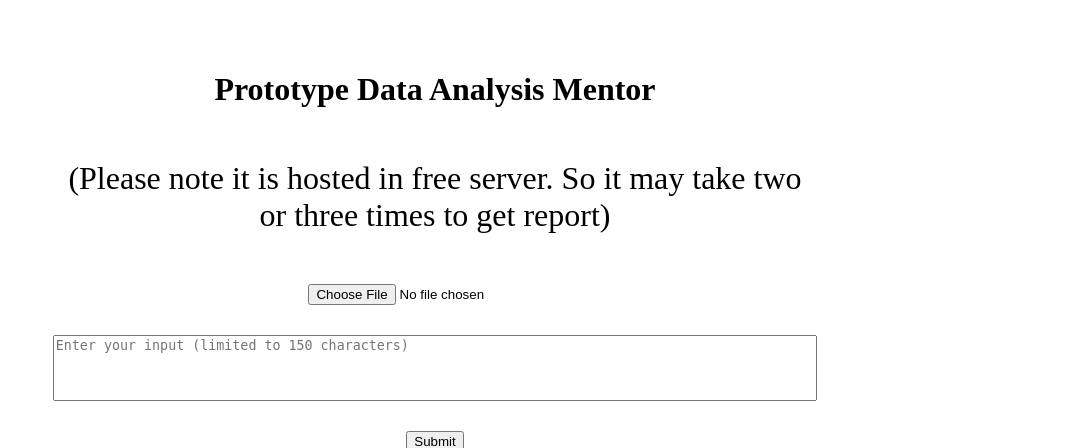
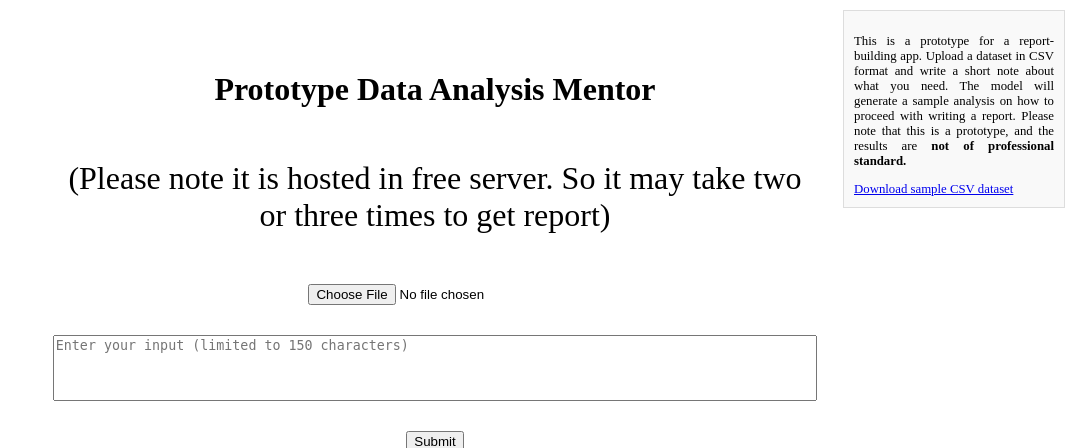
Before and after one commit to kanchang12/thirdattempt, a Flask app: page / in a window 1280 px wide. Shown: the top 448 px of the page, without its empty margins (205-1280 px from the left). Run offline with Flask 3, Linux system fonts and the light colour scheme.

Commit message:
Update index.html

```diff
--- a/templates/index.html
+++ b/templates/index.html
@@ -41,6 +41,20 @@
       justify-content: space-between;
       margin-top: 10px;
     }
+
+    .info-text {
+      position: absolute;
+      top: 10px;
+      right: 10px;
+      width: 200px;
+      padding: 10px;
+      border: 1px solid #ddd;
+      background-color: #f9f9f9;
+      font-size: 0.8em;
+      text-align: justify;
+    }
+
+
   </style>
 </head>
 <body>
@@ -61,6 +75,14 @@
       <button onclick="downloadText('txt')">Download as TXT</button>
       <button onclick="downloadText('doc')">Download as DOC</button>
     </div>
+  </div>
+
+  <!-- Informational Text Box -->
+  <div class="info-text">
+    <p>
+      This is a prototype for a report-building app. Upload a dataset in CSV format and write a short note about what you need. The model will generate a sample analysis on how to proceed with writing a report. Please note that this is a prototype, and the results are <strong>not of professional standard.</strong>
+    </p>
+    <a href="https://github.com/kanchang12/thirdattempt/blob/main/sampledata.csv" class="download-link" download="sample_dataset.csv">Download sample CSV dataset</a>
   </div>
 
   <script>
```
